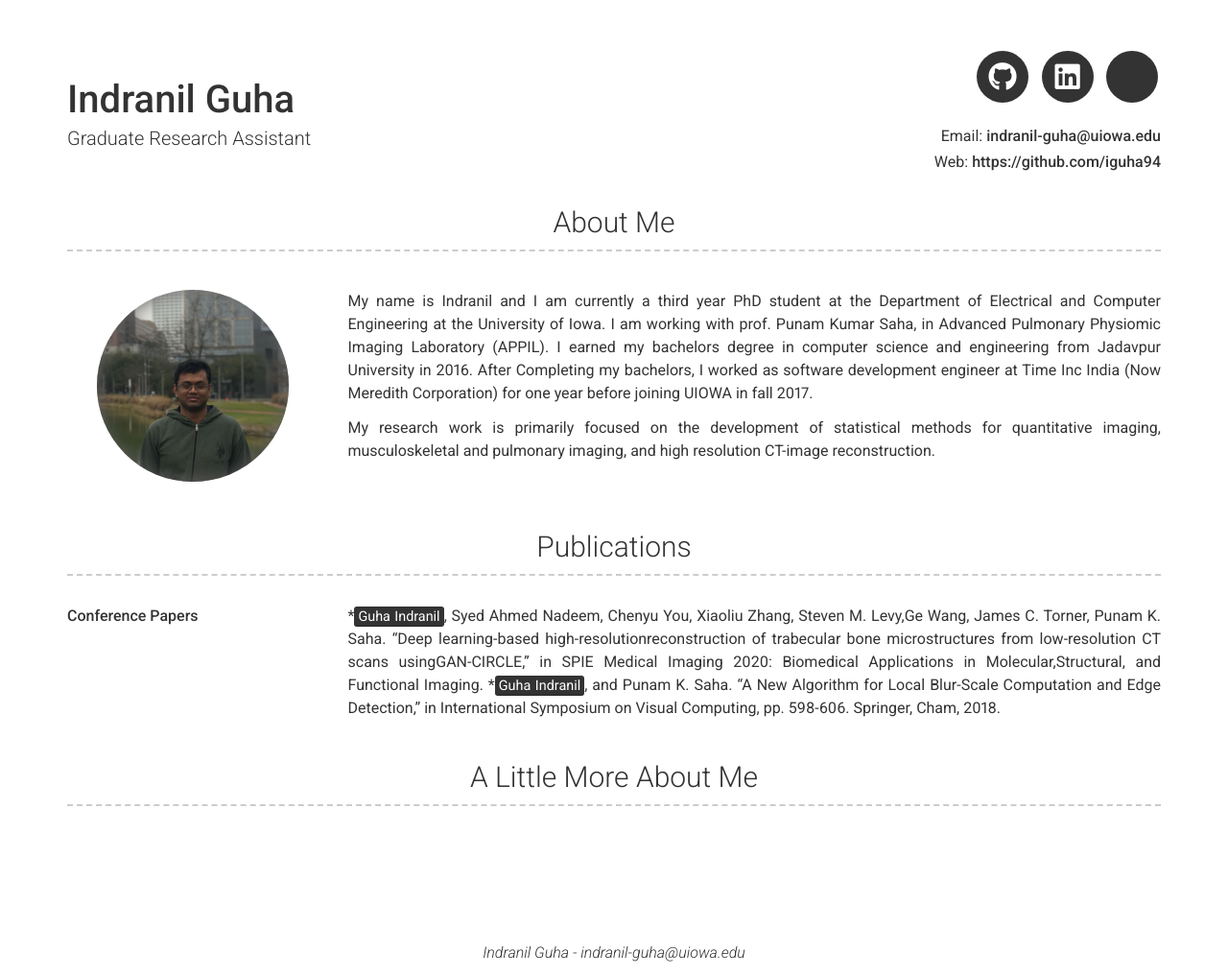
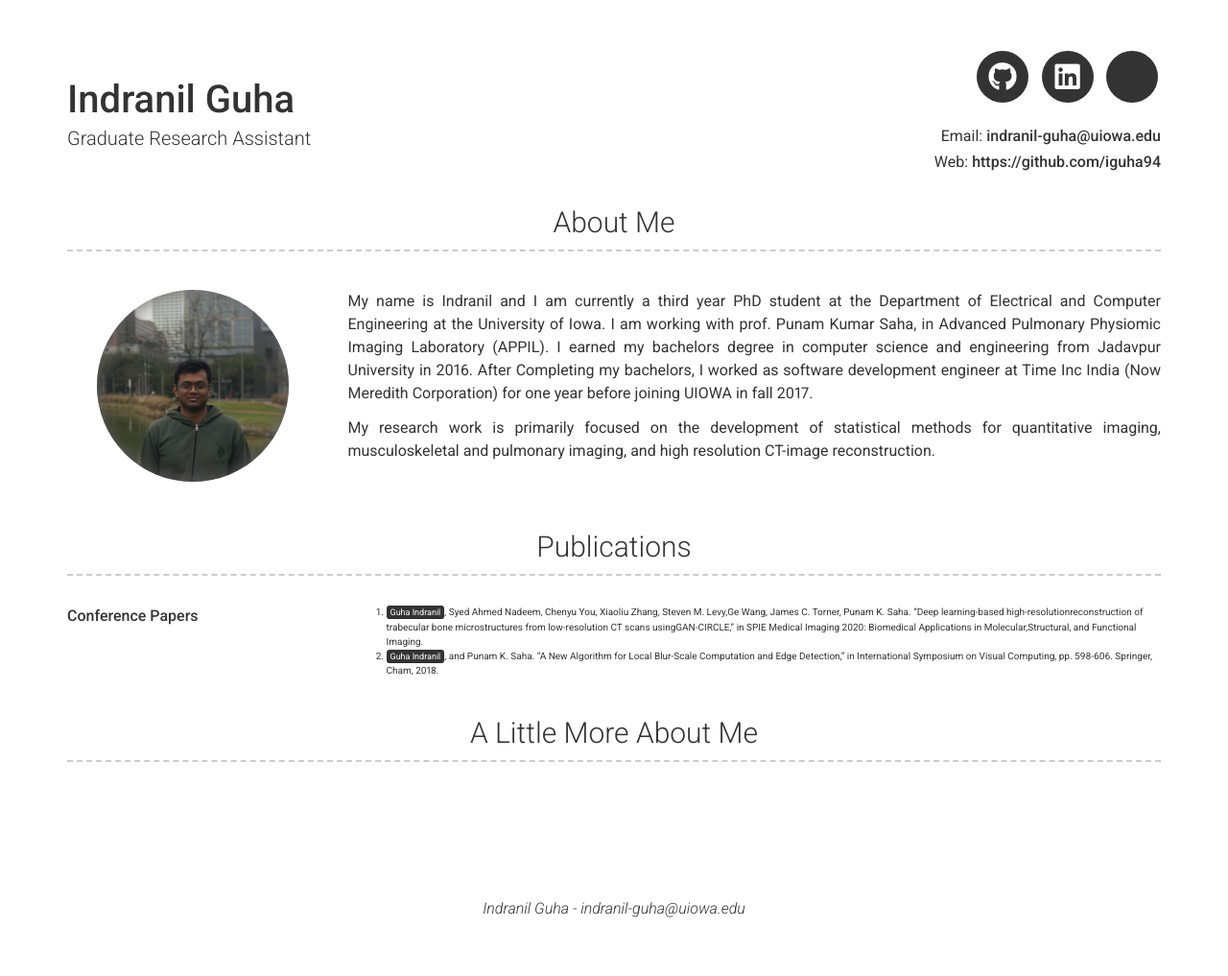
Before and after one commit to iguha94/iguha94.github.io, a Jekyll site: the page built from index.md, in a window 1280 px wide. Shown: the whole page at 96% size. Built offline with Jekyll 4.4.1, drawn with Linux system fonts in a browser that asks for light colours; nearby versions of some CDN libraries; a style sheet for code colours, icons or effects is not loaded; after the commit the page ends 971 px from its top, so only the background shows below that.

Commit message:
Adding Landing Page

```diff
--- a/_data/projects.yml
+++ b/_data/projects.yml
@@ -1,5 +1,5 @@
 - layout: left
   job_title: Conference Papers
   description: | # this will include new lines to allow paragraphs
-    *<mark>Guha Indranil</mark>, Syed Ahmed Nadeem, Chenyu You, Xiaoliu Zhang, Steven M. Levy,Ge  Wang,  James  C.  Torner,  Punam  K.  Saha.   "Deep  learning-based  high-resolutionreconstruction of trabecular bone microstructures from low-resolution CT scans usingGAN-CIRCLE," in SPIE Medical Imaging 2020: Biomedical Applications in Molecular,Structural, and Functional Imaging.
-    *<mark>Guha Indranil</mark>, and Punam K. Saha. "A New Algorithm for Local Blur-Scale Computation and Edge Detection," in International Symposium on Visual Computing, pp. 598-606. Springer, Cham, 2018.
+    1. <mark>Guha Indranil</mark>, Syed Ahmed Nadeem, Chenyu You, Xiaoliu Zhang, Steven M. Levy,Ge  Wang,  James  C.  Torner,  Punam  K.  Saha.   "Deep  learning-based  high-resolutionreconstruction of trabecular bone microstructures from low-resolution CT scans usingGAN-CIRCLE," in SPIE Medical Imaging 2020: Biomedical Applications in Molecular,Structural, and Functional Imaging.
+    2. <mark>Guha Indranil</mark>, and Punam K. Saha. "A New Algorithm for Local Blur-Scale Computation and Edge Detection," in International Symposium on Visual Computing, pp. 598-606. Springer, Cham, 2018.
```
